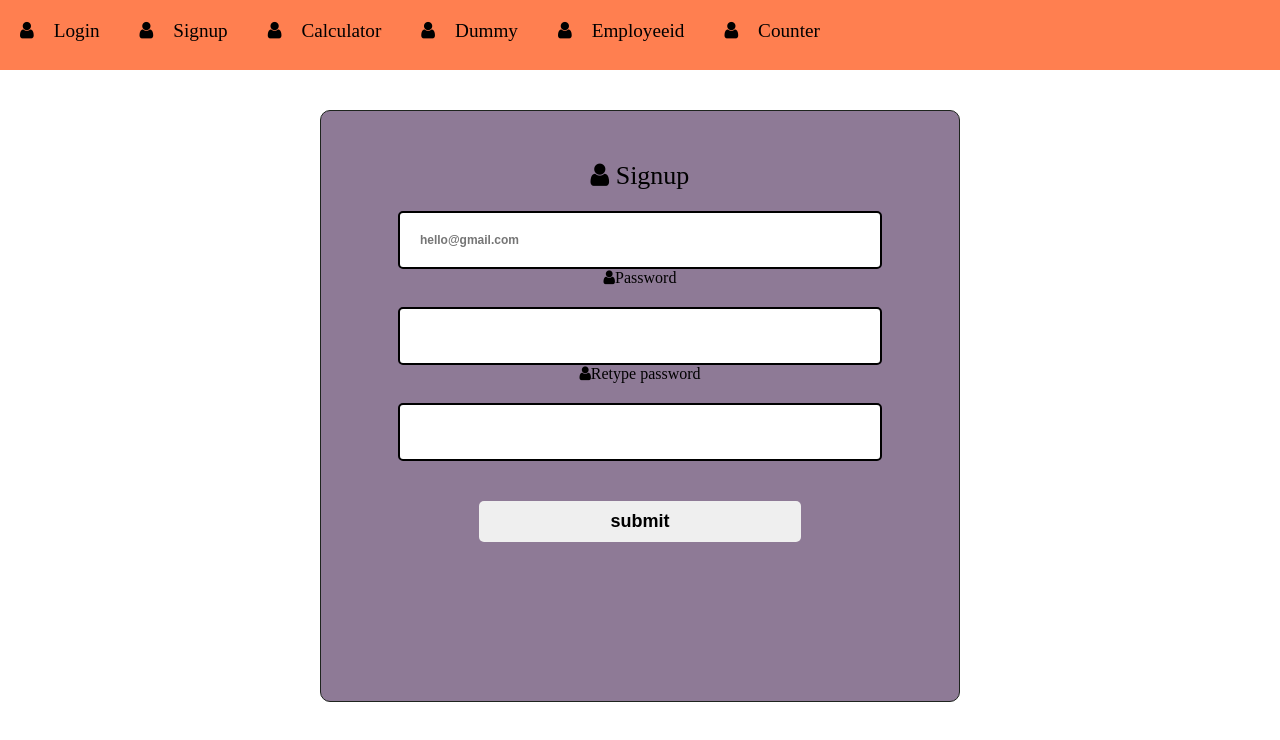
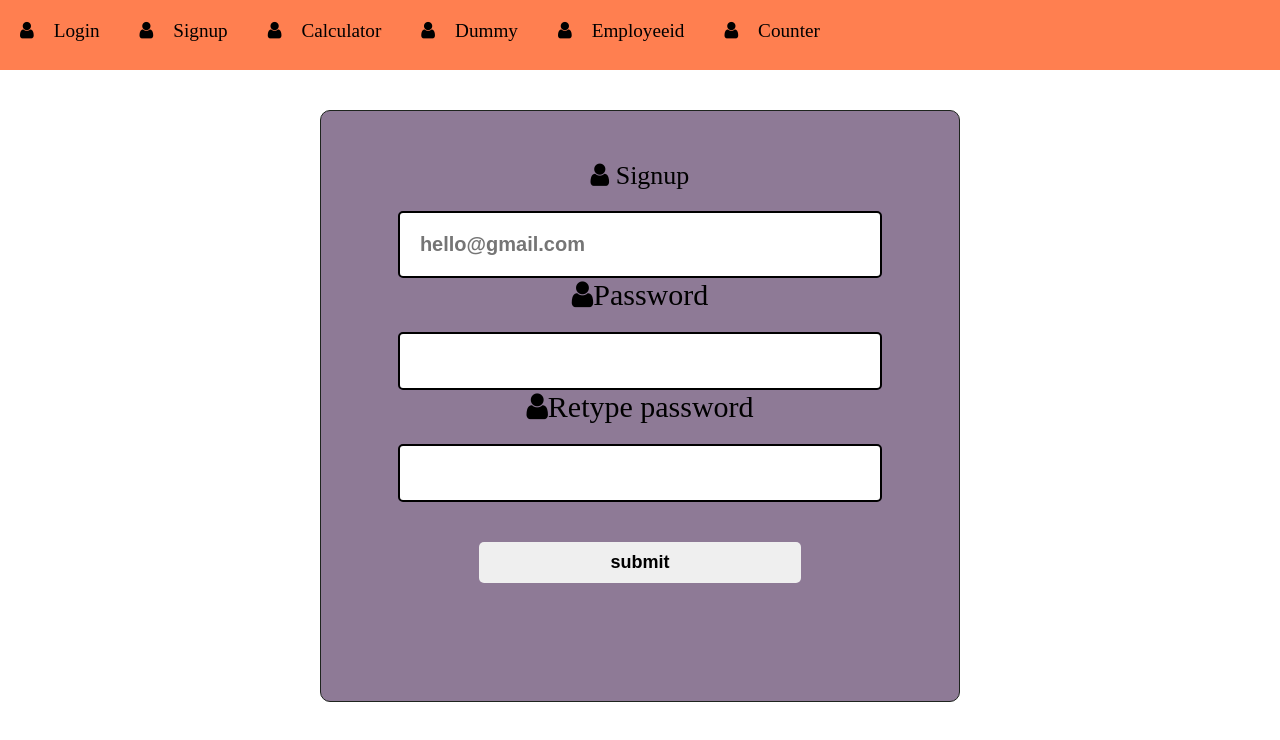
Before and after one commit to venkatesh2001A/react-q6trt7, a React (Create React App) app: page /Signup in a window 1280 px wide. Shown: the top 740 px of the page. Built offline with nearby package versions, Linux system fonts and the light colour scheme.

Commit message:
3 files modified

```diff
--- a/src/css/Welcome.css
+++ b/src/css/Welcome.css
@@ -1,6 +1,6 @@
 .welcome {
   display: inline-block;
-  background-color: yellow;
+  background-color: #ffce47;
   border: 1px solid red;
   border-radius: 10px;
   padding: 10px;
--- a/src/css/login.css
+++ b/src/css/login.css
@@ -50,7 +50,7 @@ div .login-form {
   font-size: 18px;
   font-weight: bold;
   margin: 20px 0;
-  padding: 10px 15px;
+  padding: 10px 5px;
   width: 60%;
   border-radius: 5px;
   border: 0;
--- a/src/css/signup.css
+++ b/src/css/signup.css
@@ -24,7 +24,7 @@ form.signup {
 
 .signup input[type='text'] {
   width: 90%;
-  font-size: 12px;
+  font-size: 20px;
   padding: 20px;
   /* margin: 20px; */
   /* display: inline-block; */
@@ -72,3 +72,9 @@ form.signup {
   border-radius: 5px;
   border: 0;
 }
+.room {
+  font-size: 30px;
+}
+.b1 {
+  font-size: 30px;
+}
```
